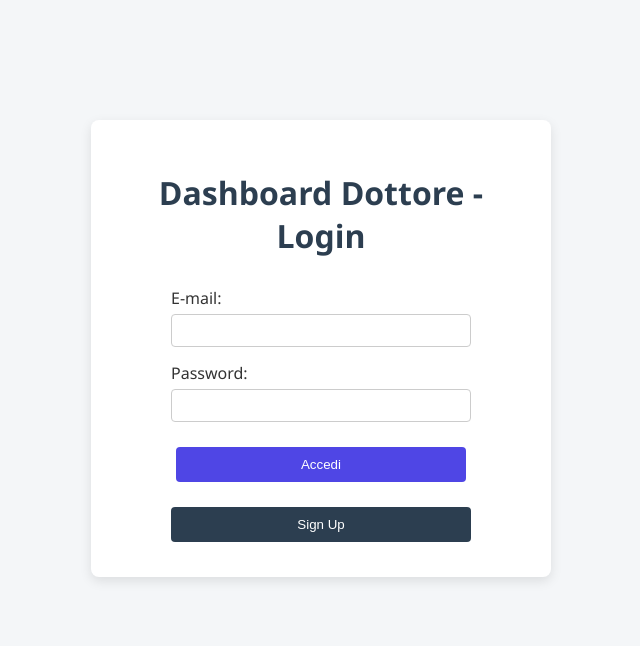
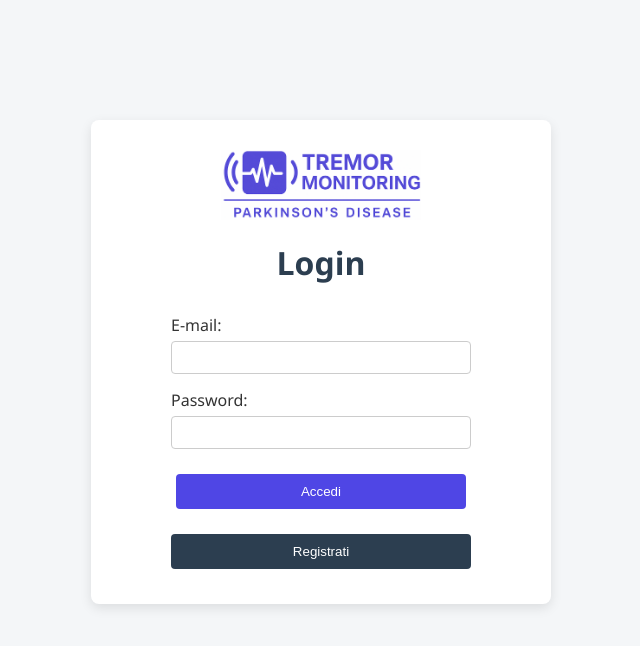
Before and after one commit to UniSalento-IDALab-IoTCourse-2024-2025/wot-project-Frontend-PiccinnoFesta, a React (Vite) app: page / in a window 1280 px wide. Shown: the top 646 px of the page, without its empty margins (319-959 px from the left). Built offline with nearby package versions, Linux system fonts and the light colour scheme.

Commit message:
Aggiunti loghi

```diff
--- a/src/pages/DashboardPage.tsx
+++ b/src/pages/DashboardPage.tsx
@@ -4,7 +4,7 @@ import Notifications from '../components/Notification';
 import EditPatientForm from '../components/EditPatientForm';
 import { Doctor, Patient } from '../types';
 import { useNavigate } from 'react-router-dom';
-
+import logoFrontend from '../assets/images/logoFrontend.png';
 
 interface Notification {
   id: number;
@@ -159,7 +159,14 @@ useEffect(() => {
     <div style={styles.wrapper}>
       {/* Header */}
       <header style={styles.topBar}>
-        <div style={styles.logo}>PDTrack</div>
+      <div style={styles.logo}>
+        <img
+          src={logoFrontend}
+          alt="Logo PDTrack"
+          style={{ height: 32, marginRight: 8, verticalAlign: 'middle' }}
+        />
+        Tremor Monitoring
+      </div>
       <div style={styles.headerRight}>
         <span style={styles.username}>Dott. {doctor?.surname}</span>
         <button
--- a/src/pages/LoginPage.tsx
+++ b/src/pages/LoginPage.tsx
@@ -1,6 +1,7 @@
 import React, { useState } from 'react';
 import { useNavigate } from 'react-router-dom';
 import LoginForm from '../components/LoginForm';
+import logoFrontendFull from '../assets/images/logoFrontendFull.png';
 
 const LOGIN_API_URL = '/api/users/doctor/login';
 const SIGNUP_API_URL = '/api/users/doctor/signUp';
@@ -109,12 +110,17 @@ const LoginPage: React.FC = () => {
 
   return (
         <div style={styles.container}>
-      <h1 style={styles.title}>Dashboard Dottore - Login</h1>
+        <img
+          src={logoFrontendFull}
+          alt="PDTrack Logo"
+          style={styles.logo}
+        />
+        <h1 style={styles.title}>Login</h1>
         {!showSignup ? (
           <>
             <LoginForm onLogin={handleLogin} />
             <button style={styles.signupButton} onClick={() => setShowSignup(true)}>
-            Sign Up
+              Registrati
             </button>
           </>
         ) : (
@@ -166,7 +172,7 @@ const LoginPage: React.FC = () => {
             required
           />
           <button type="submit" style={styles.signupButton}>
-            Invia Registrazione
+            Registrati
           </button>
           <button type="button" style={styles.cancelButton} onClick={() => setShowSignup(false)}>
             Annulla
@@ -222,6 +228,12 @@ const styles: { [key: string]: React.CSSProperties } = {
     marginTop: '10px',
     cursor: 'pointer',
   },
+  logo: {
+  display: 'block',
+  margin: '0 auto 20px',
+  maxWidth: '200px',
+  height: 'auto',
+},
 };
 
 export default LoginPage;
```
Also changed, not shown: src/assets/images/logoFrontend.png (added), src/assets/images/logoFrontendFull.png (added). Lines whose indentation alone changed are shown as unchanged.
